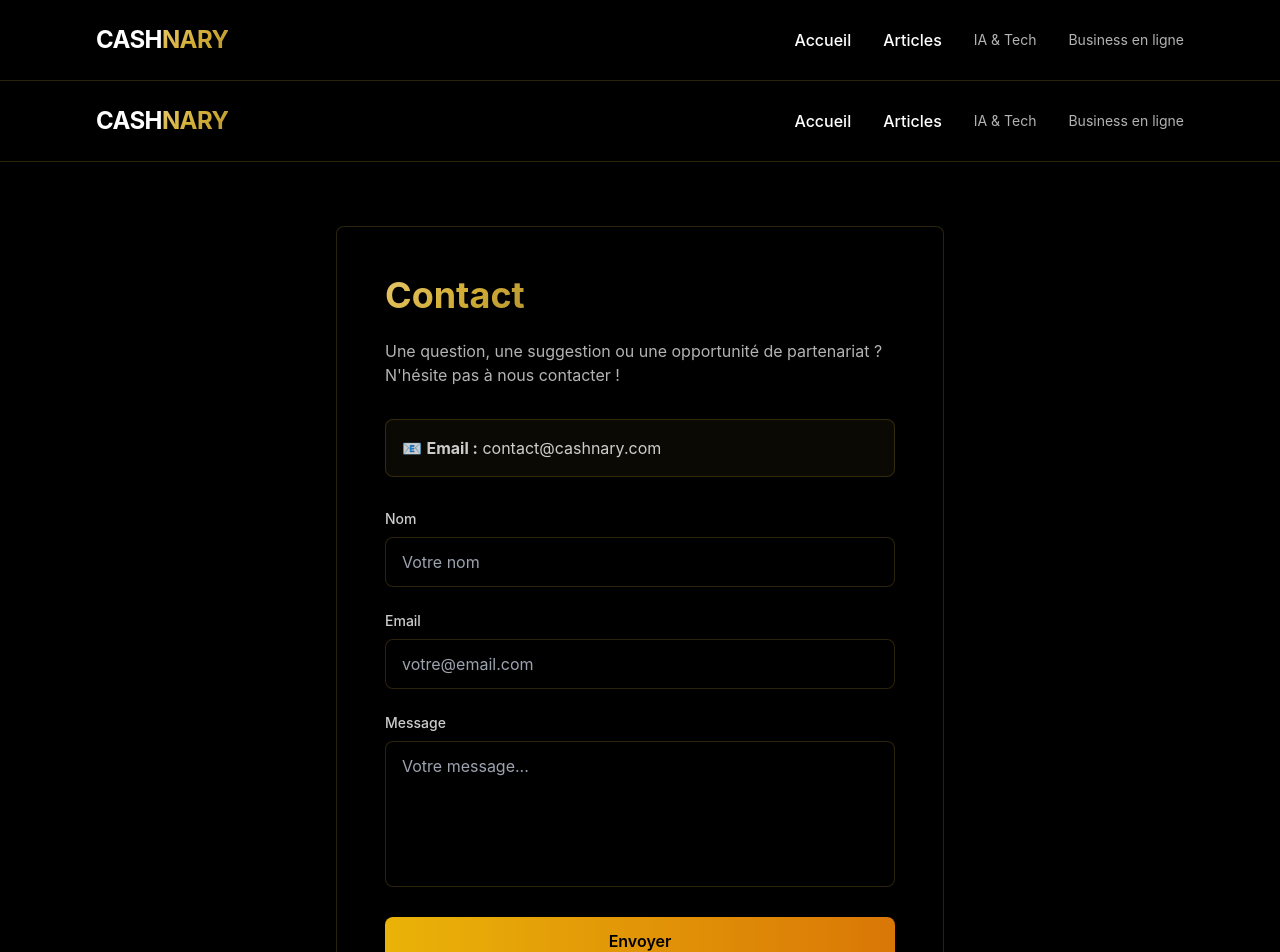
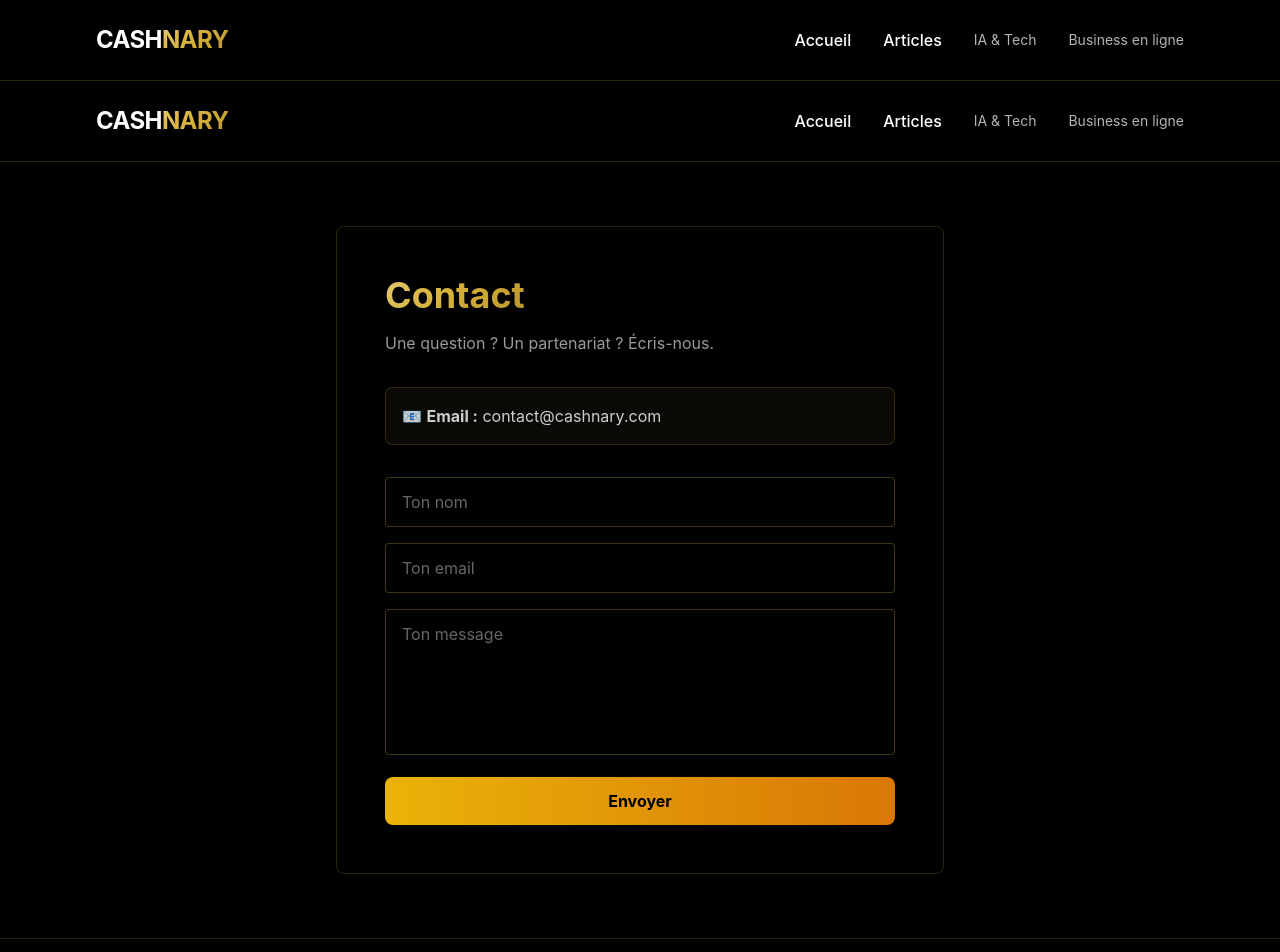
Before and after one commit to davartechnology/cashnary, a Next.js app: page /contact in a window 1280 px wide. Shown: the top 952 px of the page. Built offline with nearby package versions, Linux system fonts and the light colour scheme.

Commit message:
fix: contact page séparée client/serveur

```diff
--- /dev/null
+++ b/app/contact/ContactForm.tsx
@@ -0,0 +1,61 @@
+'use client'
+import { useState } from 'react'
+import Footer from '@/components/Footer'
+import Header from '@/components/Header'
+
+export default function ContactForm() {
+  const [name, setName] = useState('')
+  const [email, setEmail] = useState('')
+  const [message, setMessage] = useState('')
+
+  return (
+    <main className="min-h-screen bg-black">
+      <Header />
+
+      <div className="max-w-2xl mx-auto px-4 sm:px-6 lg:px-8 py-16">
+        <div className="border border-gold/20 bg-black rounded-lg p-8 md:p-12">
+          <h1 className="text-3xl md:text-4xl font-bold text-white mb-4">
+            <span className="text-gradient-gold">Contact</span>
+          </h1>
+          <p className="text-white/60 mb-8">
+            Une question ? Un partenariat ? Écris-nous.
+          </p>
+
+          <div className="mb-8 p-4 bg-gold/5 border border-gold/20 rounded-lg">
+            <p className="text-white/80">
+              📧 <strong>Email :</strong> contact@cashnary.com
+            </p>
+          </div>
+
+          <div className="space-y-4">
+            <input
+              value={name}
+              onChange={e => setName(e.target.value)}
+              placeholder="Ton nom"
+              className="w-full bg-black border border-gold/30 rounded px-4 py-3 text-white placeholder:text-white/40"
+            />
+            <input
+              value={email}
+              onChange={e => setEmail(e.target.value)}
+              placeholder="Ton email"
+              type="email"
+              className="w-full bg-black border border-gold/30 rounded px-4 py-3 text-white placeholder:text-white/40"
+            />
+            <textarea
+              value={message}
+              onChange={e => setMessage(e.target.value)}
+              placeholder="Ton message"
+              rows={5}
+              className="w-full bg-black border border-gold/30 rounded px-4 py-3 text-white placeholder:text-white/40 resize-none"
+            />
+            <button className="w-full bg-gradient-to-r from-yellow-500 to-amber-600 text-black font-bold py-3 rounded-lg hover:from-yellow-400 hover:to-amber-500 transition">
+              Envoyer
+            </button>
+          </div>
+        </div>
+      </div>
+
+      <Footer />
+    </main>
+  )
+}
--- a/app/contact/page.tsx
+++ b/app/contact/page.tsx
@@ -1,8 +1,4 @@
-'use client'
-
-import Footer from '@/components/Footer'
-import Header from '@/components/Header'
-import { useState } from 'react'
+import ContactForm from './ContactForm'
 
 export const metadata = {
   title: 'Contact - CASHNARY',
@@ -10,101 +6,5 @@ export const metadata = {
 }
 
 export default function ContactPage() {
-  const [formData, setFormData] = useState({
-    name: '',
-    email: '',
-    message: ''
-  })
-  const [status, setStatus] = useState('')
-
-  const handleSubmit = (e: React.FormEvent) => {
-    e.preventDefault()
-    setStatus('Merci pour votre message ! Nous vous répondrons sous 24h.')
-    setFormData({ name: '', email: '', message: '' })
-  }
-
-  return (
-    <main className="min-h-screen bg-black">
-      <Header />
-
-      <div className="max-w-2xl mx-auto px-4 sm:px-6 lg:px-8 py-16">
-        <div className="border border-gold/20 bg-black rounded-lg p-8 md:p-12">
-          <h1 className="text-3xl md:text-4xl font-bold text-white mb-6">
-            <span className="text-gradient-gold">Contact</span>
-          </h1>
-
-          <p className="text-white/70 mb-8">
-            Une question, une suggestion ou une opportunité de partenariat ?
-            N'hésite pas à nous contacter !
-          </p>
-
-          <div className="mb-8 p-4 bg-gold/5 border border-gold/20 rounded-lg">
-            <p className="text-white/80">
-              📧 <strong>Email :</strong> contact@cashnary.com
-            </p>
-          </div>
-
-          <form onSubmit={handleSubmit} className="space-y-6">
-            <div>
-              <label htmlFor="name" className="block text-sm font-medium text-white/80 mb-2">
-                Nom
-              </label>
-              <input
-                type="text"
-                id="name"
-                required
-                value={formData.name}
-                onChange={(e) => setFormData({ ...formData, name: e.target.value })}
-                className="w-full px-4 py-3 bg-black border border-gold/20 rounded-lg text-white focus:outline-none focus:border-gold"
-                placeholder="Votre nom"
-              />
-            </div>
-
-            <div>
-              <label htmlFor="email" className="block text-sm font-medium text-white/80 mb-2">
-                Email
-              </label>
-              <input
-                type="email"
-                id="email"
-                required
-                value={formData.email}
-                onChange={(e) => setFormData({ ...formData, email: e.target.value })}
-                className="w-full px-4 py-3 bg-black border border-gold/20 rounded-lg text-white focus:outline-none focus:border-gold"
-                placeholder="votre@email.com"
-              />
-            </div>
-
-            <div>
-              <label htmlFor="message" className="block text-sm font-medium text-white/80 mb-2">
-                Message
-              </label>
-              <textarea
-                id="message"
-                required
-                rows={5}
-                value={formData.message}
-                onChange={(e) => setFormData({ ...formData, message: e.target.value })}
-                className="w-full px-4 py-3 bg-black border border-gold/20 rounded-lg text-white focus:outline-none focus:border-gold resize-none"
-                placeholder="Votre message..."
-              />
-            </div>
-
-            <button
-              type="submit"
-              className="w-full py-3 bg-gradient-to-r from-yellow-500 to-amber-600 text-black font-semibold rounded-lg hover:from-yellow-400 hover:to-amber-500 transition-all"
-            >
-              Envoyer
-            </button>
-
-            {status && (
-              <p className="text-green-400 text-center mt-4">{status}</p>
-            )}
-          </form>
-        </div>
-      </div>
-
-      <Footer />
-    </main>
-  )
+  return <ContactForm />
 }
```
